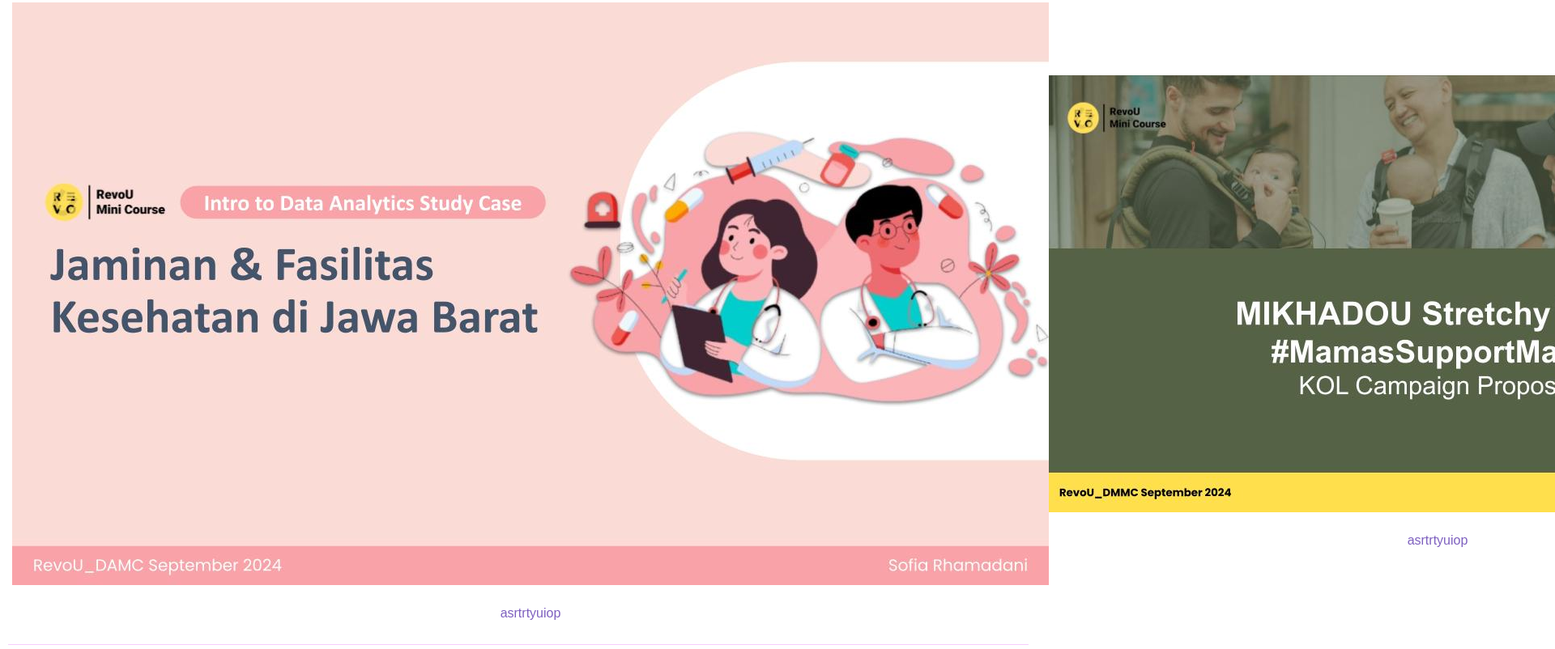
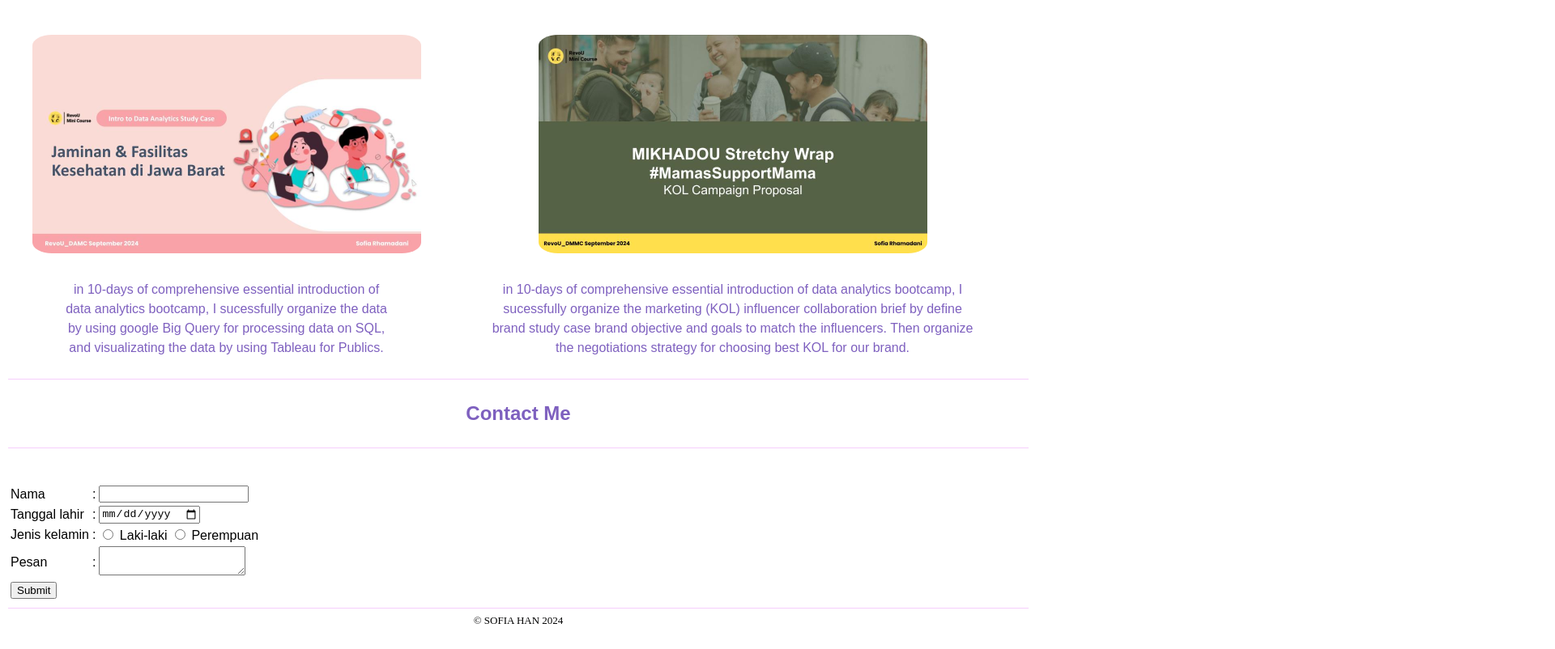
Before and after one commit to revou-fundamental-course/14-oct-24-sofiecoffeee, a plain HTML site: page index.html in a window 1280 px wide. Shown: the part 1203-2005 px from the top of the page at 81% size, 1920 px wide, since content can reach past the window. Drawn offline with Linux system fonts and the light colour scheme.

Commit message:
add portofolio 2

```diff
--- a/css/styles.css
+++ b/css/styles.css
@@ -100,9 +100,44 @@ nav>a{
 
 .portofolio-img {
     display: flex;
-    justify-content: space-between;
+    justify-content: space-evenly;
     align-items: center;
 }
+
+.porto-data {
+    height: 270px;
+    width: 480px;
+    border-radius: 5%;
+    align-items: center;
+    text-align: center;
+    font: message-box;
+    line-height: 24px;
+    margin: 10px 5px;
+    color: #7E60BF;
+}
+
+.text-porto-data {
+    text-align: center;
+    padding: 0px 60px;
+}
+
+.porto-mkt {
+    height: 270px;
+    width: 480px;
+    border-radius: 5%;
+    align-items: center;
+    text-align: center;
+    font: message-box;
+    line-height: 24px;
+    margin: 10px 5px;
+    color: #7E60BF;
+}
+
+.text-porto-mkt {
+    text-align: center;
+    padding: 0px 60px;
+}
+
 
 .contact-me {
     display: flex;
@@ -115,6 +150,7 @@ nav>a{
 .container {
     text-align:left;
     text-align: justify;
+    font: message-box;
 }
 
 footer>div
--- a/index.html
+++ b/index.html
@@ -65,7 +65,6 @@
                 <p>Currently, I'm open to work or collaboration! Let's discuss.</p>
             </article>
         </section>
-            <br/>
             <hr/>
 
          <!-- Section Portofolio -->
@@ -84,27 +83,35 @@
             </p>
 
             <p><h3>Let's check this out!</h3></p>
+            <br />
+            <br />
 
             <!-- Portofolio Image-->
 
         <div class="portofolio-img">
 
             <div class="porto-1">
-            <img class="porto-data" src="assets/RevoU Data Analytics.jpg"/>
-            <p> asrtrtyuiop </p>
+            <img class="porto-data" src="assets/RevoU_Data Analytics.jpg"/>
+            <p class="text-porto-data">
+                in 10-days of comprehensive essential introduction of data analytics bootcamp,
+                I sucessfully organize the data  by using google Big Query for
+                processing data on SQL, and visualizating the data by using Tableau for Publics.
+                 </p>
             </div>
 
             <div class="porto-2">
                 <img class="porto-mkt" src="assets/RevoU_Marketing.jpg"/>
-                <p> asrtrtyuiop </p>
+                <p class="text-porto-mkt">
+                    in 10-days of comprehensive essential introduction of data analytics bootcamp,
+                    I sucessfully organize the marketing (KOL) influencer collaboration brief by
+                    define brand study case brand objective and goals to match the influencers. Then
+                    organize the negotiations strategy for choosing best KOL for our brand.</p>
                 </div>
        </div>
 
 
          </section>
          <hr />
-
-
 
           <!-- Section Contacts -->
            <section>
```
Also changed, not shown: assets/RevoU Data Analytics.jpg (deleted), assets/RevoU_Data Analytics.jpg (added).
